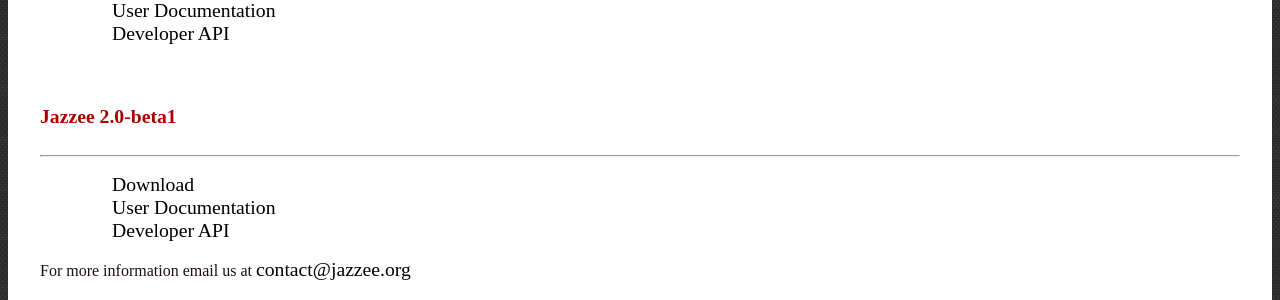
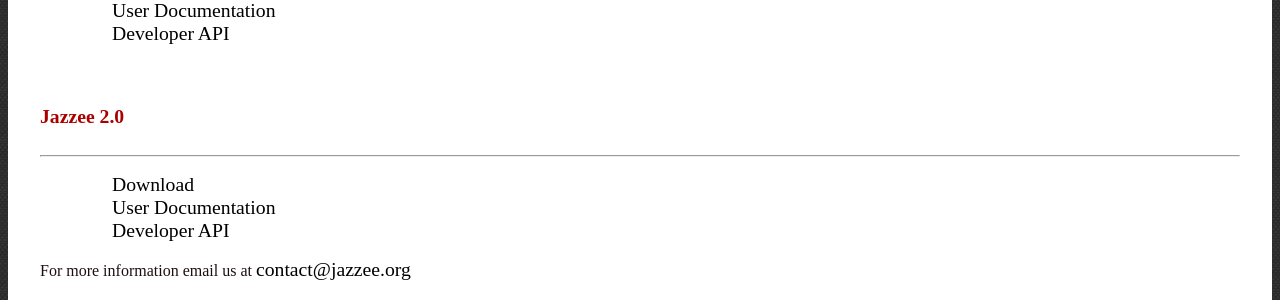
Before and after one commit to Jazzee/jazzee.github.com, a Jekyll site: the page built from index.html, in a window 1280 px wide. Shown: the part 1108-1408 px from the top of the page. Built offline with Jekyll 4.4.1, drawn with Linux system fonts in a browser that asks for light colours; nearby versions of some CDN libraries; a style sheet for code colours, icons or effects is not loaded.

Commit message:
add 2.0 release information.

```diff
--- a/_layouts/default.html
+++ b/_layouts/default.html
@@ -44,16 +44,16 @@
           </li>
         </ul>
         <br />
-        <h4>Jazzee 2.0-beta1</h4><hr />
+        <h4>Jazzee 2.0</h4><hr />
         <ul>
           <li>
-            <a href='https://github.com/downloads/Jazzee/Jazzee/jazzee-2.0-beta1.tar.gz' title="Download 2.0-beta1">Download</a>
+            <a href='https://github.com/downloads/Jazzee/Jazzee/jazzee-2.0.tar.gz' title="Download 2.0-beta1">Download</a>
           </li>
           <li>
-            <a href='http://docs.jazzee.org' title="Jazzee User Documentation">User Documentation</a>
+            <a href='http://docs.jazzee.org/en/2.0/' title="Jazzee User Documentation">User Documentation</a>
           </li>
           <li>
-            <a href='http://api.jazzee.org' title="Jazzee Developer API Documentation">Developer API</a>
+            <a href='http://api.jazzee.org/2.0/' title="Jazzee Developer API Documentation">Developer API</a>
           </li>
         </ul>
         <p>
```
